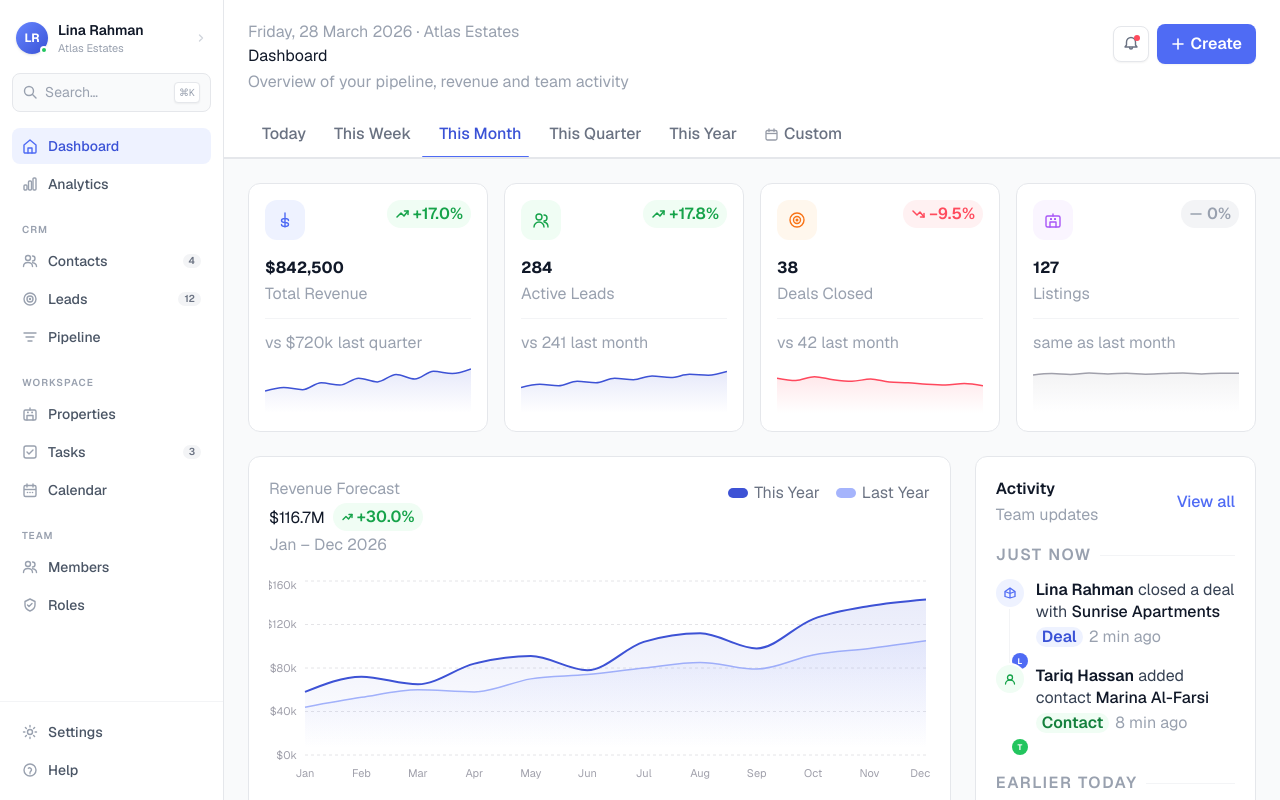
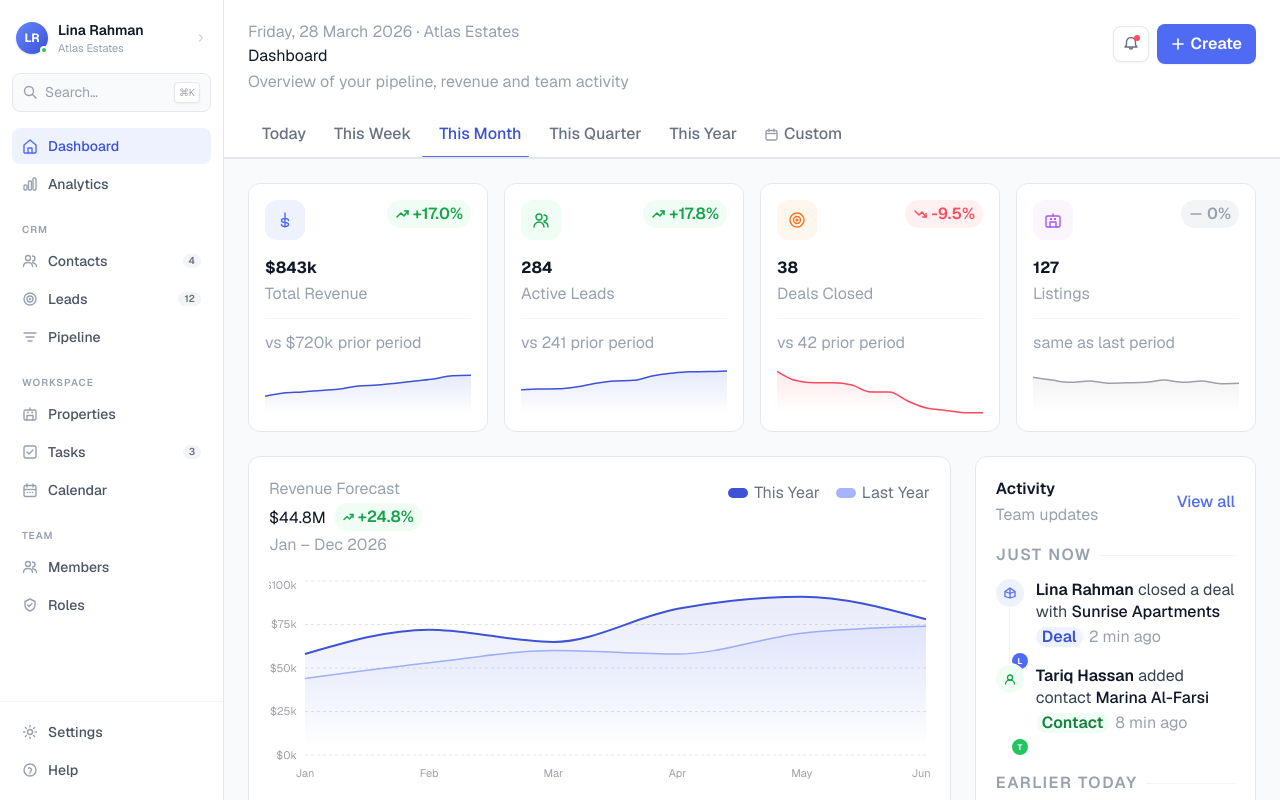
Before and after one commit to chama-marouf/propwise-assessment, a Next.js app: page /dashboard in a window 1280 px wide. Built offline with nearby package versions, Linux system fonts and the light colour scheme.

Commit message:
feat: implement Jotai state for dashboard data and period filtering

```diff
--- a/package.json
+++ b/package.json
@@ -9,6 +9,7 @@
     "lint": "eslint"
   },
   "dependencies": {
+    "jotai": "^2.19.0",
     "next": "16.2.1",
     "react": "19.2.4",
     "react-dom": "19.2.4",
--- a/src/components/dashboard/DashboardShell.tsx
+++ b/src/components/dashboard/DashboardShell.tsx
@@ -1,3 +1,7 @@
+"use client";
+
+import { useAtomValue } from "jotai";
+import { dashboardAtom } from "@/store/dashboardAtoms";
 import { DashboardHeader } from "./Header";
 import { KpiCards }       from "./KpiCards";
 import { RevenueChart }   from "./RevenueChart";
@@ -6,23 +10,29 @@ import { ActivityFeed }   from "./ActivityFeed";
 import { Tasks }          from "./Tasks";
 
 export function DashboardShell() {
+  const result  = useAtomValue(dashboardAtom);
+  const data    = result.state === "hasData" ? result.data : undefined;
+  const isError = result.state === "hasError";
+
   return (
-    /*
-     * Outer shell: flex column, fills remaining viewport height, scrollable.
-     * The Header is full-bleed (owns its own px-6 + border-b).
-     * Everything below gets p-6 / gap-6 via the inner content div.
-     */
     <div className="flex flex-1 flex-col overflow-y-auto">
       {/* ── Header (full-bleed, sticky) ── */}
       <div className="sticky top-0 z-10 bg-white">
         <DashboardHeader />
       </div>
 
+      {/* ── Error banner ── */}
+      {isError && (
+        <div className="mx-6 mt-4 rounded-lg border border-red-200 bg-red-50 px-4 py-3 text-body-sm text-red-600">
+          Failed to load dashboard data. Please try again.
+        </div>
+      )}
+
       {/* ── Scrollable content ── */}
       <div className="flex flex-col gap-6 p-6">
 
         {/* ── KPI Cards row ── */}
-        <KpiCards />
+        <KpiCards data={data?.kpis} />
 
         {/*
          * ── Main grid ──────────────────────────────────────────────────────
@@ -35,14 +45,14 @@ export function DashboardShell() {
 
           {/* ── Left column ── */}
           <div className="flex flex-col gap-6">
-            <RevenueChart />
-            <Pipeline />
+            <RevenueChart data={data?.revenue} />
+            <Pipeline data={data?.pipeline} />
           </div>
 
           {/* ── Right column ── */}
           <div className="flex flex-col gap-6">
-            <ActivityFeed />
-            <Tasks />
+            <ActivityFeed items={data?.activities} />
+            <Tasks initialTasks={data?.tasks} />
           </div>
 
         </div>
--- a/src/components/dashboard/Header.tsx
+++ b/src/components/dashboard/Header.tsx
@@ -1,6 +1,8 @@
 "use client";
 
 import { useState, useRef, useEffect, useCallback } from "react";
+import { useAtom } from "jotai";
+import { periodAtom } from "@/store/dashboardAtoms";
 
 // ── Icons ─────────────────────────────────────────────────────────────────────
 
@@ -43,7 +45,7 @@ type DateTab = (typeof DATE_TABS)[number];
 // ── Component ─────────────────────────────────────────────────────────────────
 
 export function DashboardHeader() {
-  const [activeTab, setActiveTab]       = useState<DateTab>("This Month");
+  const [activeTab, setActiveTab] = useAtom(periodAtom);
   const [indicator, setIndicator]       = useState({ left: 0, width: 0 });
   const [indicatorReady, setReady]      = useState(false);
 
--- a/src/components/dashboard/KpiCards.tsx
+++ b/src/components/dashboard/KpiCards.tsx
@@ -1,5 +1,6 @@
 "use client";
 
+import type { KpiData } from "@/lib/mockApi";
 import {
   ResponsiveContainer,
   AreaChart,
@@ -198,59 +199,56 @@ export function KpiCard({
   );
 }
 
-// ── Data + section ────────────────────────────────────────────────────────────
+// ── Icon / accent / colour lookup (UI concerns not in API) ───────────────────
 
-const CARDS: KpiCardDef[] = [
-  {
-    label:          "Total Revenue",
-    value:          "$842,500",
-    sub:            "vs $720k last quarter",
-    trendDirection: "up",
-    trend:          "+17.0%",
-    icon:           <IconDollar />,
-    accent:         "bg-brand-50",
-    iconColor:      "text-brand-500",
-    sparklineData:  [52, 60, 55, 70, 65, 80, 72, 88, 78, 95, 90, 100],
-  },
-  {
-    label:          "Active Leads",
-    value:          "284",
-    sub:            "vs 241 last month",
-    trendDirection: "up",
-    trend:          "+17.8%",
-    icon:           <IconUsers />,
-    accent:         "bg-green-50",
-    iconColor:      "text-green-600",
-    sparklineData:  [180, 200, 190, 220, 210, 240, 230, 255, 245, 265, 260, 284],
-  },
-  {
-    label:          "Deals Closed",
-    value:          "38",
-    sub:            "vs 42 last month",
-    trendDirection: "down",
-    trend:          "−9.5%",
-    icon:           <IconTarget />,
-    accent:         "bg-orange-50",
-    iconColor:      "text-orange-500",
-    sparklineData:  [48, 45, 50, 46, 44, 47, 43, 42, 40, 39, 41, 38],
-  },
-  {
-    label:          "Listings",
-    value:          "127",
-    sub:            "same as last month",
-    trendDirection: "flat",
-    trend:          "0%",
-    icon:           <IconBuilding />,
-    accent:         "bg-purple-50",
-    iconColor:      "text-purple-500",
-    sparklineData:  [122, 126, 123, 128, 125, 127, 124, 126, 128, 125, 127, 127],
-  },
-];
+const ICON_CONFIG: Record<string, Pick<KpiCardDef, "icon" | "accent" | "iconColor">> = {
+  "Total Revenue": { icon: <IconDollar />,   accent: "bg-brand-50",  iconColor: "text-brand-500"  },
+  "Active Leads":  { icon: <IconUsers />,    accent: "bg-green-50",  iconColor: "text-green-600"  },
+  "Deals Closed":  { icon: <IconTarget />,   accent: "bg-orange-50", iconColor: "text-orange-500" },
+  "Listings":      { icon: <IconBuilding />, accent: "bg-purple-50", iconColor: "text-purple-500" },
+};
 
-export function KpiCards() {
+const FALLBACK_ICON = { icon: <IconDollar />, accent: "bg-brand-50", iconColor: "text-brand-500" };
+
+// ── Skeleton ──────────────────────────────────────────────────────────────────
+
+function KpiCardSkeleton() {
+  return (
+    <div className="flex animate-pulse flex-col rounded-xl border border-gray-200 bg-white p-4 shadow-card">
+      <div className="flex items-start justify-between">
+        <div className="h-10 w-10 rounded-xl bg-gray-100" />
+        <div className="h-5 w-14 rounded-full bg-gray-100" />
+      </div>
+      <div className="mt-4 flex flex-col gap-2">
+        <div className="h-6 w-24 rounded bg-gray-100" />
+        <div className="h-3 w-20 rounded bg-gray-100" />
+      </div>
+      <div className="mt-3 h-px w-full bg-gray-100" />
+      <div className="mt-3 h-3 w-32 rounded bg-gray-100" />
+      <div className="mt-3 h-12 w-full rounded bg-gray-100" />
+    </div>
+  );
+}
+
+// ── Section ───────────────────────────────────────────────────────────────────
+
+export function KpiCards({ data }: { data?: KpiData[] }) {
+  if (!data) {
+    return (
+      <section aria-label="KPI summary" className="grid grid-cols-1 gap-4 md:grid-cols-2 xl:grid-cols-4">
+        {Array.from({ length: 4 }).map((_, i) => <KpiCardSkeleton key={i} />)}
+      </section>
+    );
+  }
+
+  const cards: KpiCardDef[] = data.map((d) => ({
+    ...d,
+    ...(ICON_CONFIG[d.label] ?? FALLBACK_ICON),
+  }));
+
   return (
     <section aria-label="KPI summary" className="grid grid-cols-1 gap-4 md:grid-cols-2 xl:grid-cols-4">
-      {CARDS.map((c) => (
+      {cards.map((c) => (
         <KpiCard key={c.label} {...c} />
       ))}
     </section>
--- a/src/components/dashboard/RevenueChart.tsx
+++ b/src/components/dashboard/RevenueChart.tsx
@@ -9,10 +9,11 @@ import {
   CartesianGrid,
   Tooltip,
 } from "recharts";
+import type { RevenuePoint } from "@/lib/mockApi";
 
 // ── Data ──────────────────────────────────────────────────────────────────────
 
-type DataPoint = { month: string; thisYear: number; lastYear: number };
+type DataPoint = RevenuePoint;
 
 const DATA: DataPoint[] = [
   { month: "Jan", thisYear: 58,  lastYear: 44 },
@@ -63,7 +64,35 @@ function CustomTooltip({ active, payload, label }: {
 
 // ── Component ─────────────────────────────────────────────────────────────────
 
-export function RevenueChart() {
+function RevenueChartSkeleton() {
+  return (
+    <div className="flex animate-pulse flex-col gap-5 rounded-xl border border-gray-200 bg-white p-5 shadow-card">
+      <div className="flex items-start justify-between">
+        <div className="flex flex-col gap-2">
+          <div className="h-3 w-28 rounded bg-gray-100" />
+          <div className="h-7 w-32 rounded bg-gray-100" />
+          <div className="h-3 w-24 rounded bg-gray-100" />
+        </div>
+        <div className="flex gap-3 pt-1">
+          <div className="h-4 w-20 rounded-full bg-gray-100" />
+          <div className="h-4 w-20 rounded-full bg-gray-100" />
+        </div>
+      </div>
+      <div className="h-52 w-full rounded-lg bg-gray-100" />
+      <div className="grid grid-cols-3 gap-3 border-t border-gray-100 pt-4">
+        {[1,2,3].map((i) => <div key={i} className="h-8 rounded bg-gray-100" />)}
+      </div>
+    </div>
+  );
+}
+
+export function RevenueChart({ data }: { data?: DataPoint[] }) {
+  if (!data) return <RevenueChartSkeleton />;
+
+  const TOTAL_THIS  = data.reduce((s, d) => s + d.thisYear,  0);
+  const TOTAL_LAST  = data.reduce((s, d) => s + d.lastYear,  0);
+  const GROWTH_PCT  = (((TOTAL_THIS - TOTAL_LAST) / TOTAL_LAST) * 100).toFixed(1);
+
   return (
     <div className="flex flex-col gap-5 rounded-xl border border-gray-200 bg-white p-5 shadow-card">
 
@@ -103,7 +132,7 @@ export function RevenueChart() {
       {/* ── Chart ── */}
       <div className="h-52 w-full">
         <ResponsiveContainer width="100%" height="100%">
-          <AreaChart data={DATA} margin={{ top: 4, right: 4, left: -24, bottom: 0 }}>
+            <AreaChart data={data} margin={{ top: 4, right: 4, left: -24, bottom: 0 }}>
             <defs>
               {/* This year gradient */}
               <linearGradient id="grad-this" x1="0" y1="0" x2="0" y2="1">
--- /dev/null
+++ b/src/store/dashboardAtoms.ts
@@ -0,0 +1,26 @@
+/**
+ * Dashboard global state — Jotai atoms
+ */
+import { atom } from "jotai";
+import { loadable } from "jotai/utils";
+import {
+  fetchDashboard,
+  type DatePeriod,
+  type DashboardData,
+} from "@/lib/mockApi";
+
+/** Which date-range tab is active — shared between Header and all cards */
+export const periodAtom = atom<DatePeriod>("This Month");
+
+/** Async atom — re-fetches automatically whenever periodAtom changes */
+const _asyncAtom = atom<Promise<DashboardData>>((get) =>
+  fetchDashboard(get(periodAtom))
+);
+
+/**
+ * Loadable wrapper — never suspends; gives a discriminated union:
+ *   { state: "loading" }
+ *   { state: "hasData",  data: DashboardData }
+ *   { state: "hasError", error: unknown }
+ */
+export const dashboardAtom = loadable(_asyncAtom);
```
Also changed, not shown: src/components/dashboard/ActivityFeed.tsx (+29 -2 lines), src/components/dashboard/Pipeline.tsx (+43 -17 lines), src/components/dashboard/Tasks.tsx (+8 -3 lines), 1 other file (tests, documents, lock files or other folders). Lines whose indentation alone changed are shown as unchanged.
